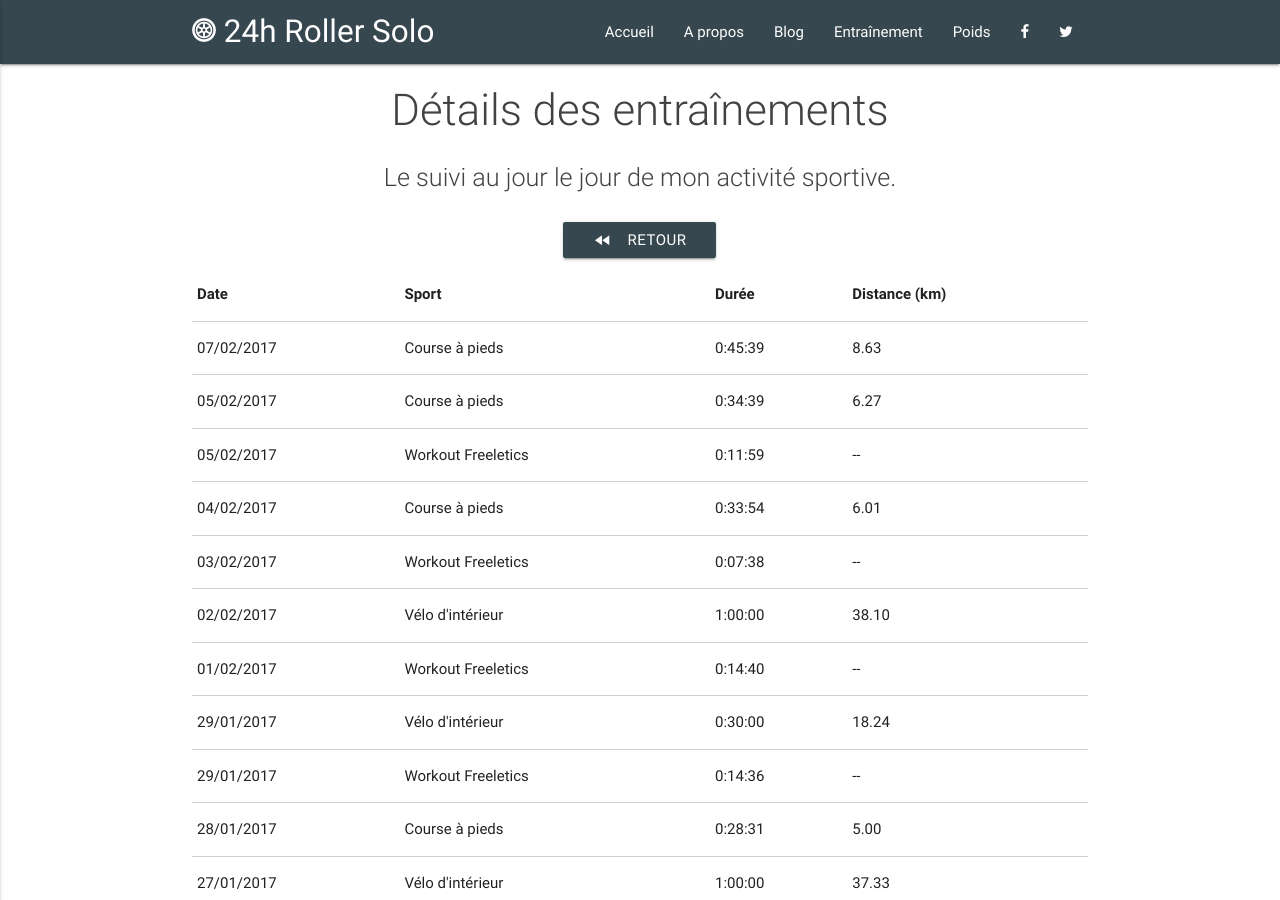
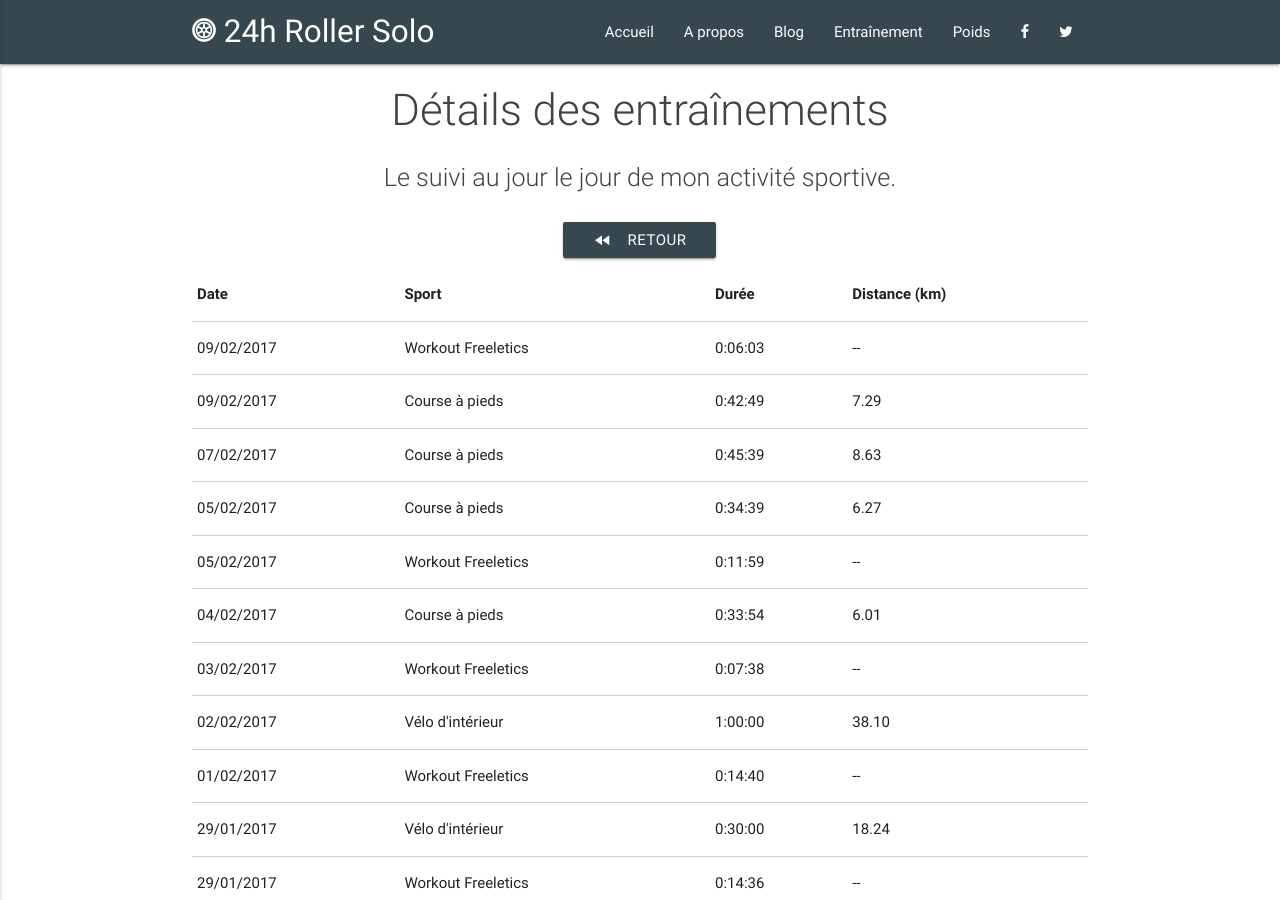
Before and after one commit to 24hRollerSolo/24hRollerSolo.github.io, a Jekyll site: the page built from training/details.html, in a window 1280 px wide and 900 px high. Built offline with Jekyll 4.4.1, drawn with Linux system fonts in a browser that asks for light colours.

Commit message:
Add 2017-02-09 running and workout

```diff
--- a/_data/sports.json
+++ b/_data/sports.json
@@ -1,4 +1,6 @@
 [
+  {"date": "2017-02-09", "type": "WORKOUT", "program": "W06-01 | CONDITIONNEMENT + 1/3 METIS Endurance", "duration": "0:06:03"},
+  {"date": "2017-02-09", "type": "RUNNING", "distance": "7.29", "duration": "0:42:49"},
   {"date": "2017-02-07", "type": "RUNNING", "distance": "8.63", "duration": "0:45:39"},
   {"date": "2017-02-05", "type": "RUNNING", "distance": "6.27", "duration": "0:34:39"},
   {"date": "2017-02-05", "type": "WORKOUT", "program": "W05-03 | 10 PICKIES + 2/3 PERSEPHONE Endurance", "duration": "0:11:59"},
```
